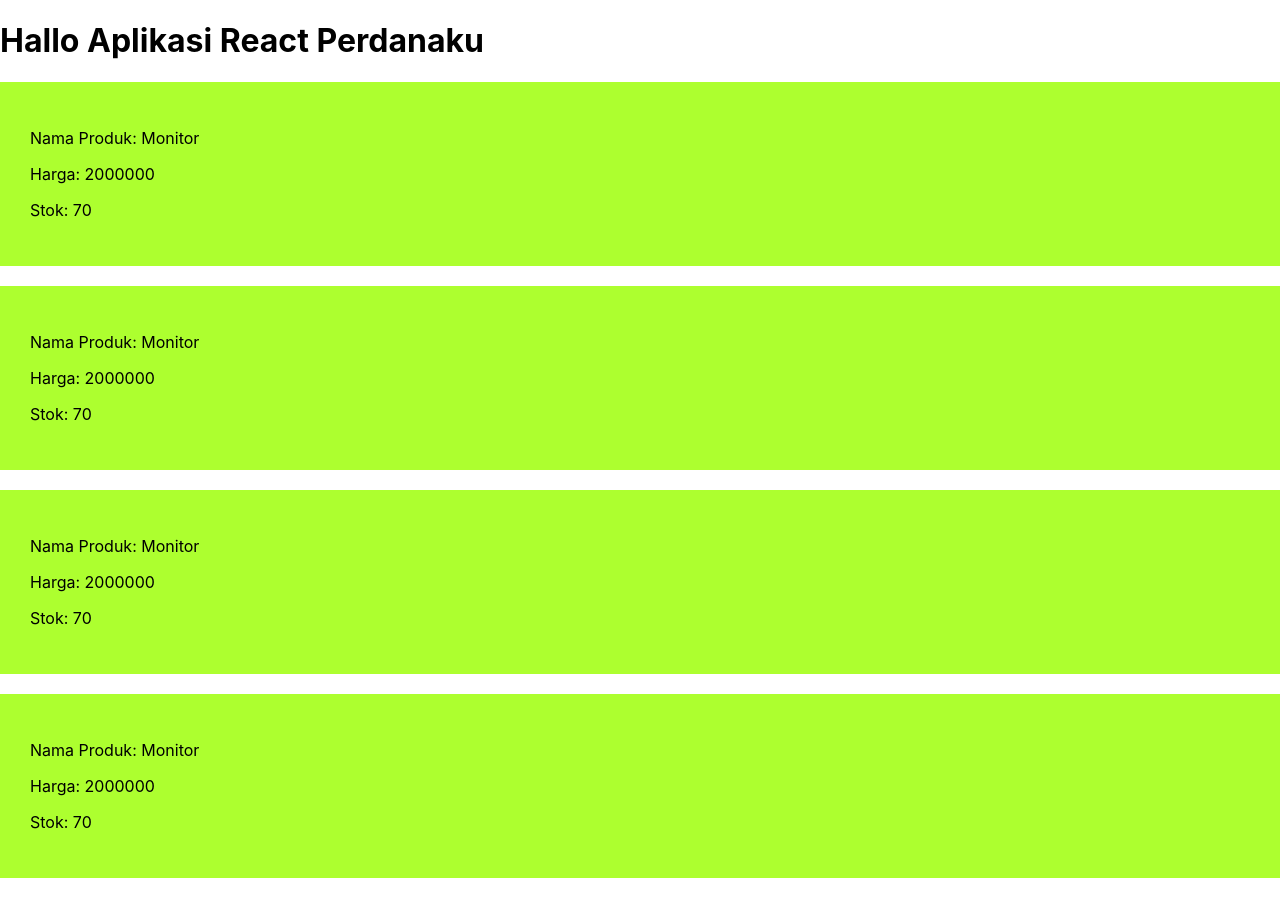
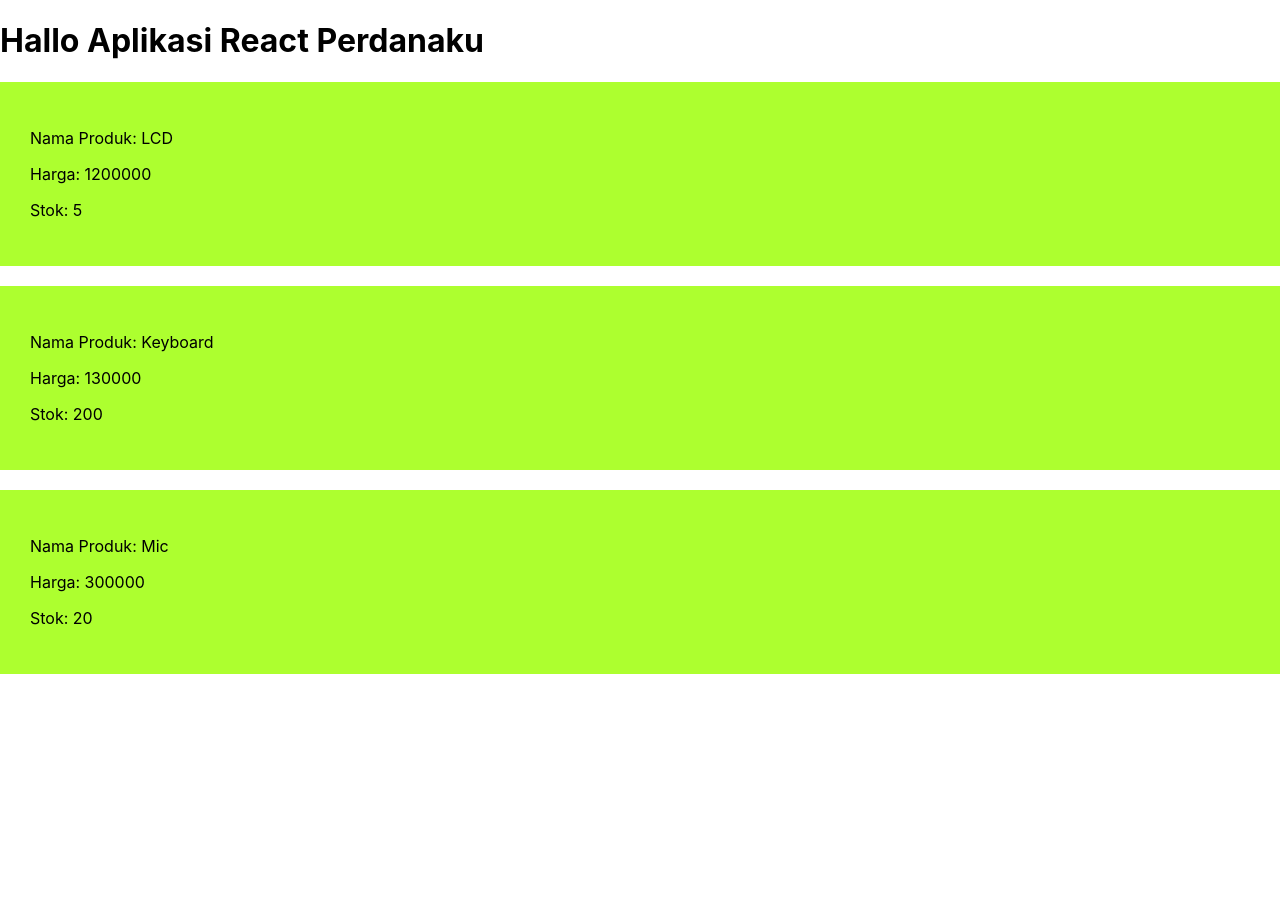
Before and after one commit to purwokang/wsl-idrcorner-react-tutorial1, a React (Create React App) app: page / in a window 1280 px wide. After the commit the page ends 800 px from the top, so only its background shows below. Built offline with nearby package versions, Linux system fonts and the light colour scheme.

Commit message:
bermain dengan this.props

```diff
--- a/src/App.js
+++ b/src/App.js
@@ -6,13 +6,11 @@ class App extends Component {
     return (
       <div>
         <h1>Hallo Aplikasi React Perdanaku</h1>
-        <Produk />
+        <Produk namaProduk='LCD' harga='1200000' stok='5' />
         <br />
-        <Produk />
+        <Produk namaProduk='Keyboard' harga='130000' stok='200' />
         <br />
-        <Produk />
-        <br />
-        <Produk />
+        <Produk namaProduk='Mic' harga='300000' stok='20' />
         <br />
       </div>
     )
--- a/src/Produk.js
+++ b/src/Produk.js
@@ -2,11 +2,14 @@ import React, { Component } from 'react';
 
 class Produk extends Component {
     render() {
+
+        const { namaProduk, harga, stok } = this.props
+
         return (
             <div className='kotak'>
-                <p>Nama Produk: Monitor</p>
-                <p>Harga: 2000000</p>
-                <p>Stok: 70</p>
+                <p>Nama Produk: {namaProduk}</p>
+                <p>Harga: {harga}</p>
+                <p>Stok: {stok}</p>
             </div>
         )
     }
```
